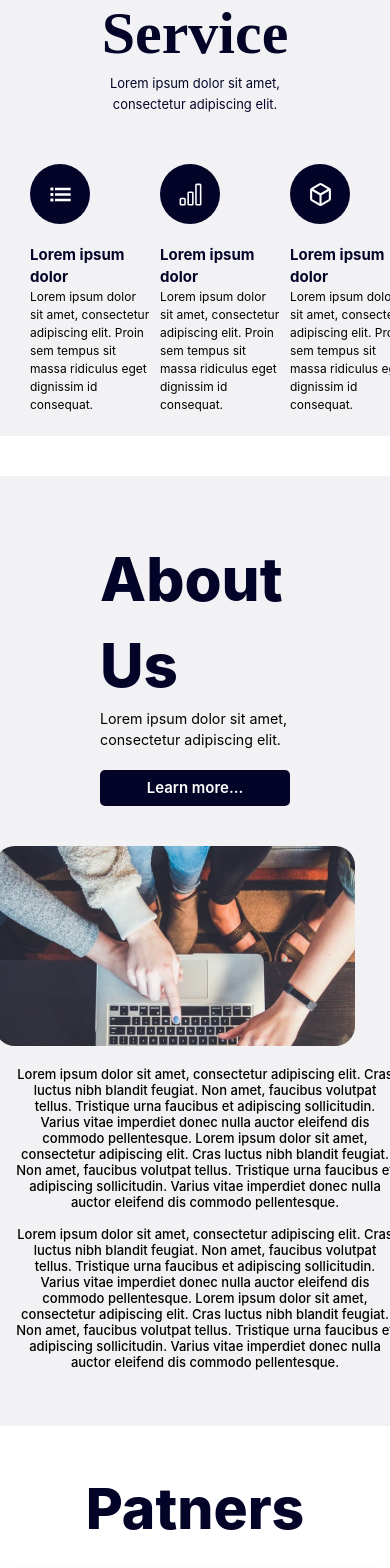
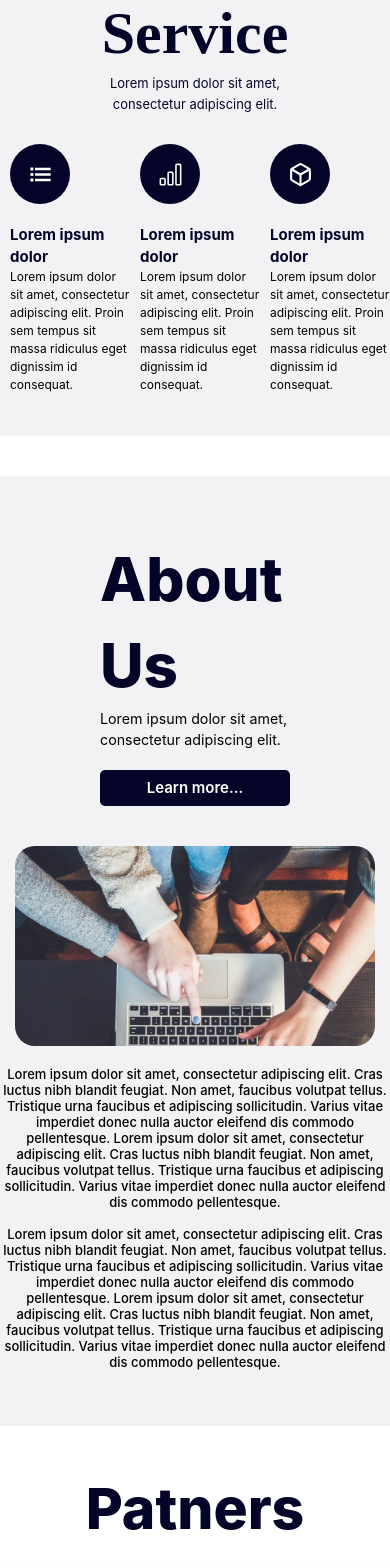
Before and after one commit to DynastyPro/DynastyApp, a React (Create React App) app: page / in a window 390 px wide. Shown: the part 2819-4387 px from the top of the page. Built offline with nearby package versions, Linux system fonts and the light colour scheme.

Commit message:
Responsiveness

```diff
--- a/src/App.css
+++ b/src/App.css
@@ -44,7 +44,6 @@
   }
   .about-text {
     font-size: 13px;
-    width: 510px;
   }
   .about {
     height: 600px;
--- a/src/styles/About.css
+++ b/src/styles/About.css
@@ -91,24 +91,27 @@
       .about-content .about-text h4{
         display: flex;
         text-align: center;
-        width: 380px;
+        width: 400px;
         margin: 5px 0px;
+        margin-right: 0px !important;
         padding: 0% !important;
         align-items: center;
       }
       .about-text {
-        width: 500px !important;
+        /* width: 500px !important; */
         display: block;
         justify-content: center;
         text-align: center;
         align-items: center;
+        margin-right: 0px !important;
+        padding: 0% !important;
       }
       .about-content img{
         display: flex;
         justify-content: center;
         max-width: 360px !important;
         border-radius: 20px;
-        margin-left: 0% !important;
+        margin-left: 5% !important;
       }
       .about-header  {
        text-align: left;
--- a/src/styles/Service.css
+++ b/src/styles/Service.css
@@ -100,26 +100,27 @@ line-height: 18px;
 
   @media screen and (max-width:900px){
     .service{
+      display: flex;
       flex-direction: column;
-      padding: 20px 40px;
+      padding: 20px 0px;
       justify-content: center;
       text-align: center;
     }
     .service-header {
-    margin-bottom: 30px;
-
+      margin-bottom: 30px;
     }
-
-    .service .service-content {
+    .service-content {
       display: flex;
       flex-direction: row;
       text-align: left;
       justify-content: flex-end;
-      margin-left: -50px !important;
-
+      margin-left: -70px !important;
     }
-    .service-text{
-      margin: 20px 0;
+    .service-text {
+      position: relative;
+      display: flex;
+      flex-direction: row;
+      justify-content: space-around;
     }
   }
 
```
